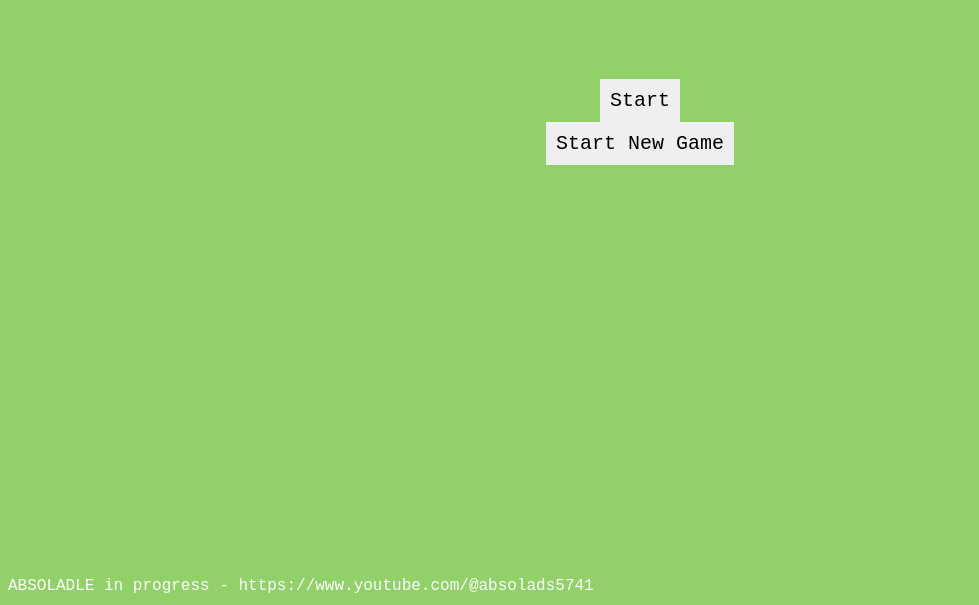
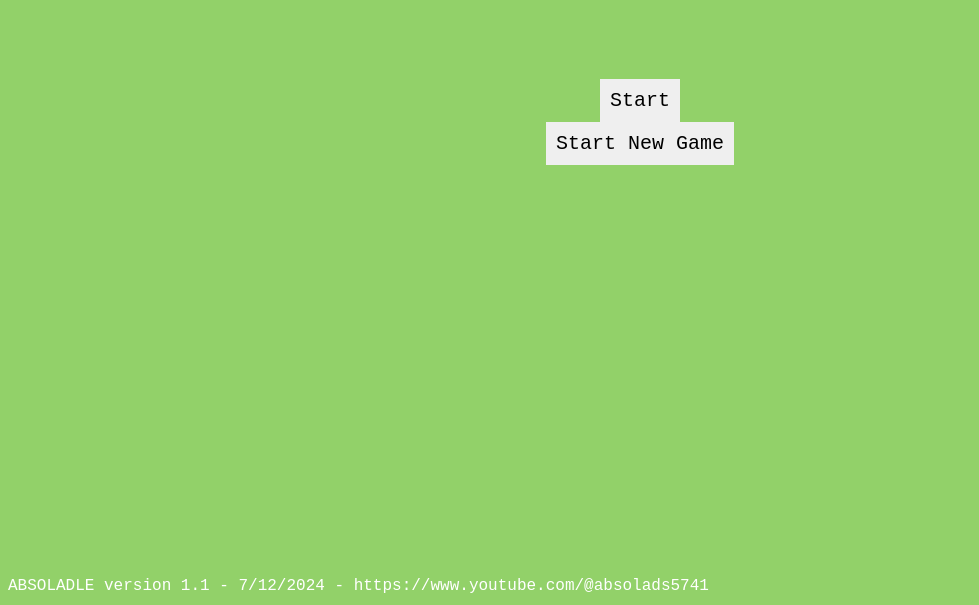
Before and after one commit to BernardoM03/ABSOLADLE, a plain HTML site: page index.html in a window 1280 px wide. Shown: the part 195-800 px from the top of the page, without its empty margins (0-979 px from the left). Drawn offline with Linux system fonts and the light colour scheme.

Commit message:
Update index.html

```diff
--- a/index.html
+++ b/index.html
@@ -44,7 +44,7 @@
                 <button type="button" id="share-results-btn" class="share-btn">Share Results!</button>
             </div>
         </div>
-        <footer>ABSOLADLE in progress - https://www.youtube.com/@absolads5741</footer>
+        <footer>ABSOLADLE version 1.1 - 7/12/2024 - https://www.youtube.com/@absolads5741</footer>
         <script src="./script.js"></script>
     </body>
 </html>
```
